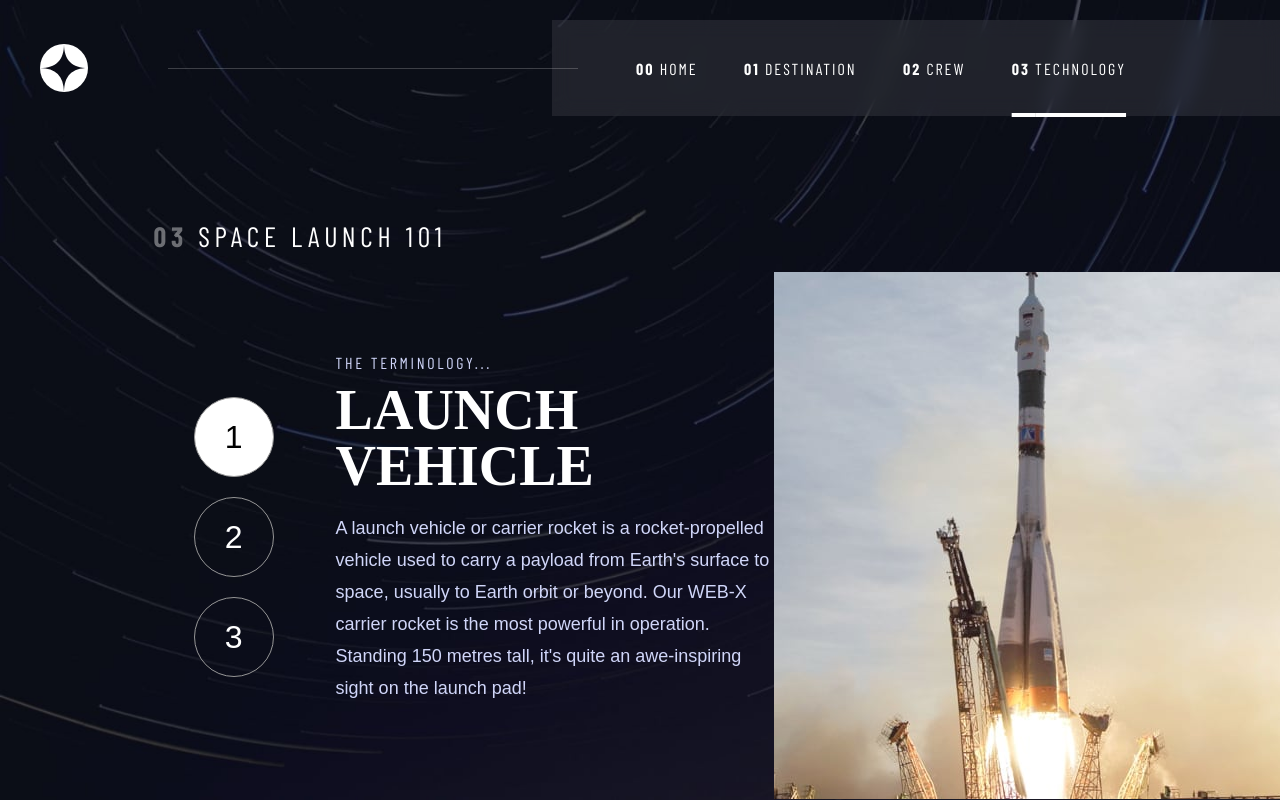
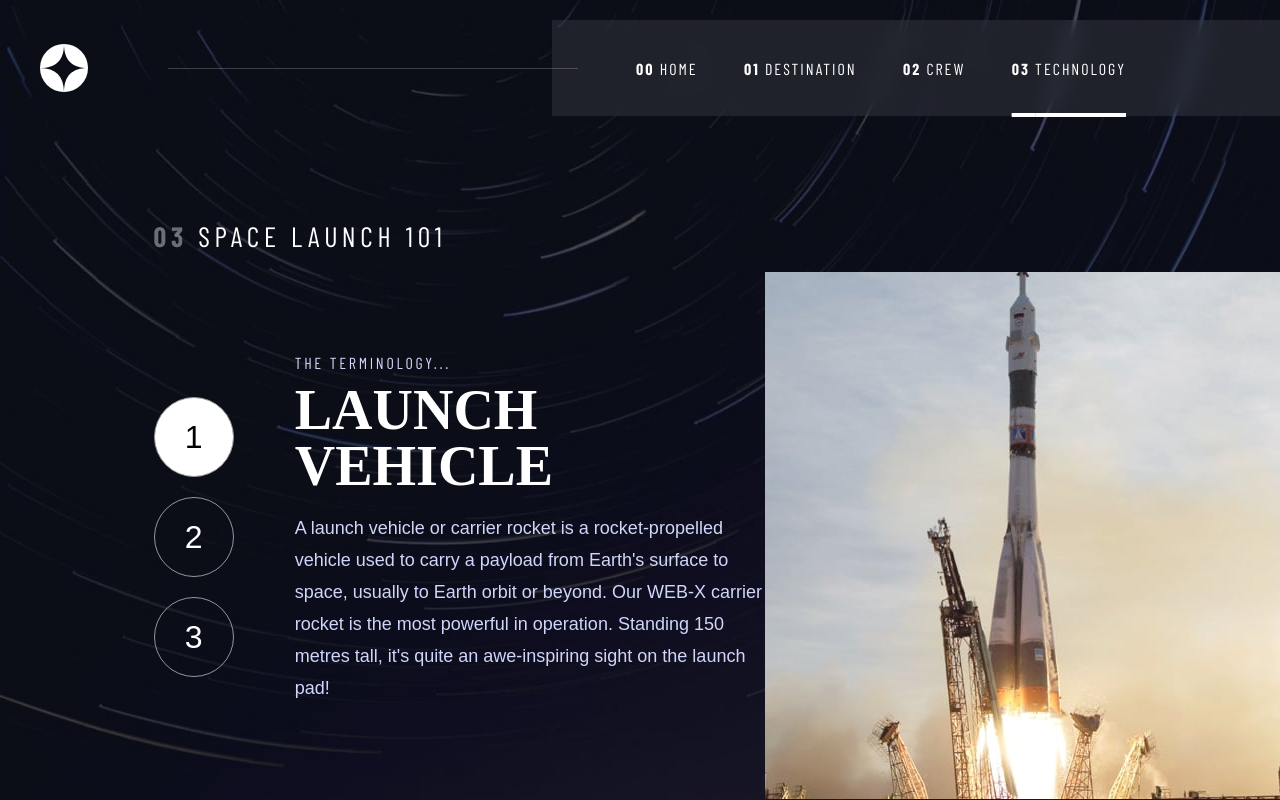
Before and after one commit to shay122990/space-tourism-website, a React (Vite) app: page /technology in a window 1280 px wide. Built offline with nearby package versions, Linux system fonts and the light colour scheme; a web font is replaced by a local one.

Commit message:
tech classname edit

```diff
--- a/src/routes/technology/Technology.css
+++ b/src/routes/technology/Technology.css
@@ -41,6 +41,7 @@
   flex-direction: column;
   justify-content: center;
   gap: 20px;
+  padding-left: 0;
 }
 .tech-tab-buttons li{
   display: flex;
@@ -150,6 +151,7 @@
       width: 40px;
       height: 40px;
       font-size: 16px;
+      padding: 0;
     }
     .tech-image img{
       width: 100%;
--- a/src/routes/technology/Technology.jsx
+++ b/src/routes/technology/Technology.jsx
@@ -40,7 +40,7 @@ const Technology = () => {
               role="navigation"
               aria-label="Technology Tabs"
             >
-              <ul role="tablist" className="crew-tab-menu">
+              <ul>
                 {technologyData.map((technology) => (
                   <li
                     key={technology.id}
```
